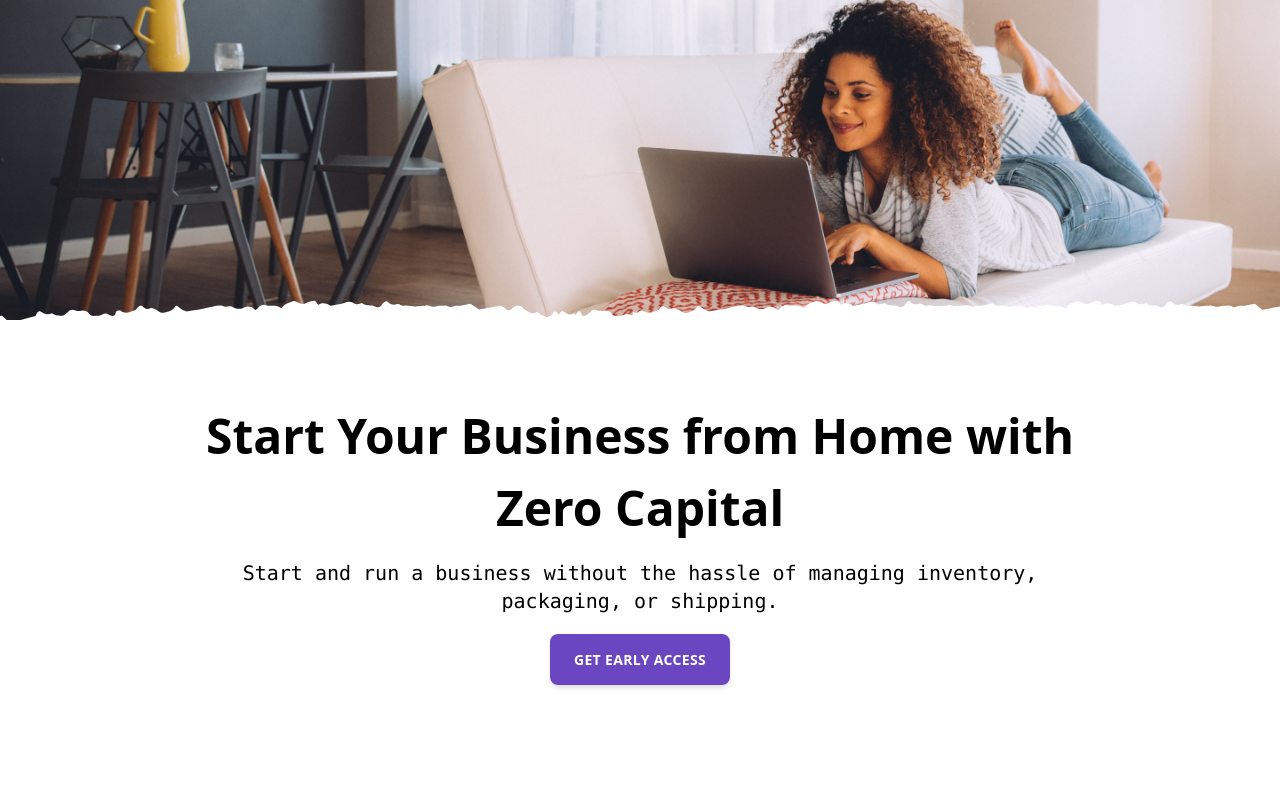
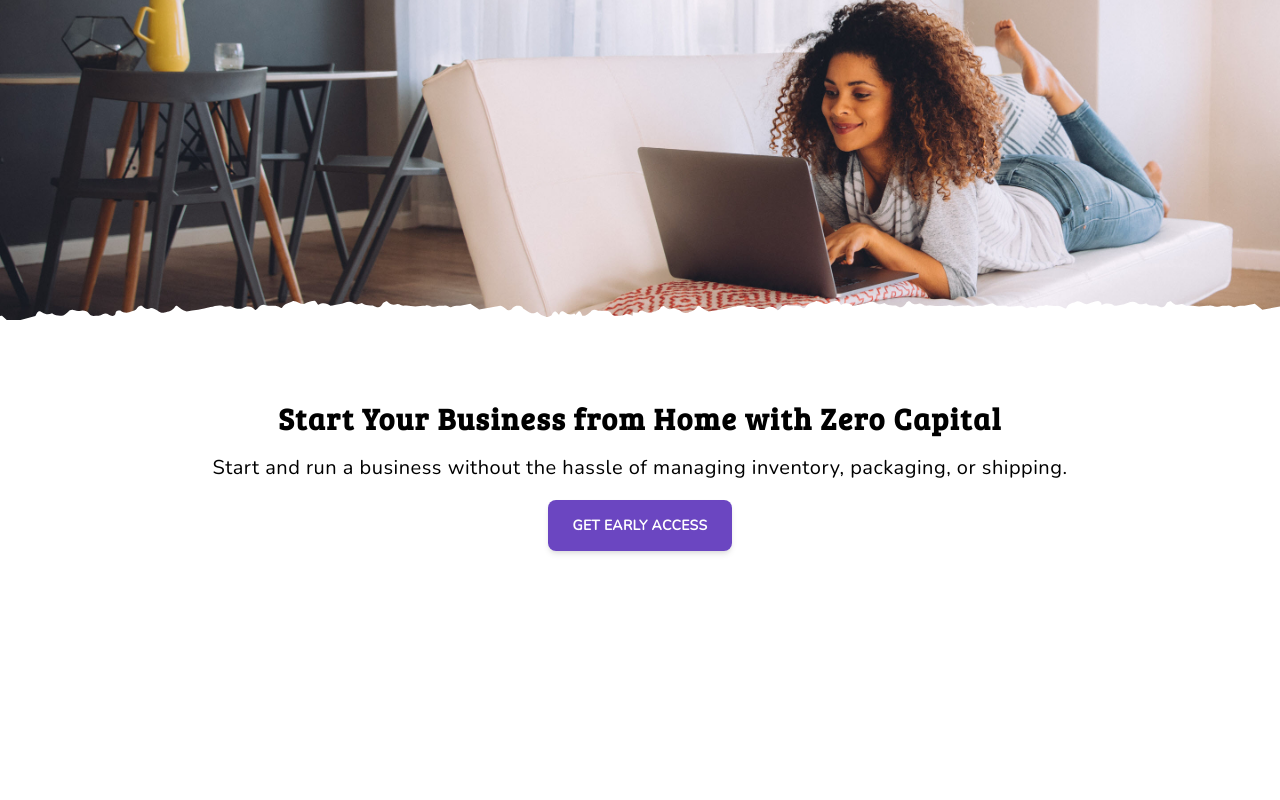
Before and after one commit to BaffourAdu/weflyp, a Vue app: page / in a window 1280 px wide. Shown: the top 800 px of the page. Built offline with nearby package versions, Linux system fonts and the light colour scheme.

Commit message:
Updated Font

```diff
--- a/public/index.html
+++ b/public/index.html
@@ -6,6 +6,8 @@
     <meta name="viewport" content="width=device-width,initial-scale=1.0">
     <link rel="icon" href="<%= BASE_URL %>favicon.ico">
     <title>WeFlyp - Start and run your Business with Zero Capital</title>
+    <link href="https://fonts.googleapis.com/css?family=Nunito&amp;display=swap" rel="stylesheet">
+    <link href="https://fonts.googleapis.com/css?family=Bree+Serif&display=swap" rel="stylesheet">
   </head>
   <body>
     <noscript>
--- a/src/App.vue
+++ b/src/App.vue
@@ -28,5 +28,13 @@ export default {
 </script>
 
 <style>
-
+* {
+  font-family: 'Nunito', sans-serif;
+}
+h1 {
+  font-family: 'Bree Serif', serif;
+}
+html {
+  scroll-behavior: smooth;
+}
 </style>
--- a/src/components/Hero.vue
+++ b/src/components/Hero.vue
@@ -3,9 +3,9 @@
         <div class="bg-cover bg-center bg-auto top-header relative" style="height: 40vh;">
            <img src="../assets/images/torn.svg" alt="Torn Image" class="absolute inset-x-0 bottom-0">
         </div>
-        <div class="bg-white sm:py-20 py-12 xl:px-48 md:px-8 px-6 bottom-header text-center" style="height: 60vh;">
-            <h1 class="font-bold lg:text-5xl font-sans sm:text-3xl text-2xl">Start Your Business from Home with Zero Capital</h1>
-            <p class="md:text-xl text-base font-mono py-4 leading-snug mb-4">Start and run a business without the hassle of managing inventory, packaging, or shipping.</p>
+        <div class="bg-white sm:py-20 py-8 xl:px-48 md:px-8 px-6 bottom-header text-center" style="height: 60vh;">
+            <h1 class="flg:text-6xl text-3xl leading-tight font-bold tracking-wider" style="">Start Your Business from Home with Zero Capital</h1>
+            <p class="md:text-xl text-lg py-4 leading-snug mb-4 tracking-wide">Start and run a business without the hassle of managing inventory, packaging, or shipping.</p>
             <a href="https://epay-demo.herokuapp.com/" title="Get Early Access" class="hover:bg-white text-white bg-purple-700 hover:text-purple-700 no-underline tracking-wide uppercase rounded-lg text-sm font-bold shadow-md hover:shadow py-4 px-6">
                 Get Early Access
             </a>
@@ -27,7 +27,4 @@ xl:px-48 md:p-8 p-6*/
     background-image: url('../assets/images/bg.jpg');
     vertical-align: bottom;
 }
-.botttom-header {
-    /*background-color: #f9f9f9;*/
-}
 </style>
```
Also changed, not shown: src/assets/css/tailwind.css (line endings or trailing spaces).
